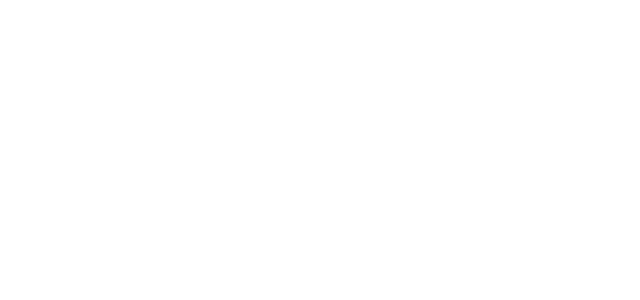
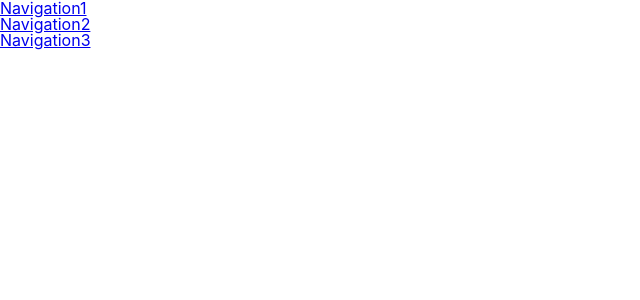
Before and after one commit to SaegesserSascha/navigation, a React (Create React App) app: page / in a window 1280 px wide. Shown: the top 300 px of the page, without its empty margins (0-640 px from the left). Built offline with nearby package versions, Linux system fonts and the light colour scheme.

Commit message:
Added navigation structure

```diff
--- a/package.json
+++ b/package.json
@@ -35,5 +35,8 @@
       "last 1 firefox version",
       "last 1 safari version"
     ]
+  },
+  "devDependencies": {
+    "dotenv": "^8.2.0"
   }
 }
--- a/src/App.css
+++ b/src/App.css
@@ -55,3 +55,7 @@
 	border-collapse: collapse;
 	border-spacing: 0;
 }
+
+/*******************
+CUSTOM
+********************/
--- a/src/App.js
+++ b/src/App.js
@@ -1,9 +1,44 @@
-import './App.css';
+import 'App.css';
+import {
+  BrowserRouter as Router,
+  Switch,
+  Route,
+  Redirect
+} from "react-router-dom";
+import Navbar from "components/navbar/Navbar";
+import routeConstants from "constants/routes";
+import Navigation1 from "pages/Navigation1";
+import Navigation2 from "pages/Navigation2";
+import Navigation3 from "pages/Navigation3";
+
+const {
+  NAVIGATION1,
+  NAVIGATION2,
+  NAVIGATION3
+} = routeConstants;
+
+const navItems = [NAVIGATION1, NAVIGATION2, NAVIGATION3];
 
 function App() {
   return (
-    <div className="App">
-    </div>
+    <Router>
+      <div className="App">
+        <Navbar navItems={navItems} />
+
+        <Switch>
+          <Route exact path={NAVIGATION1.route}>
+            <Navigation1 />
+          </Route>
+          <Route exact path={NAVIGATION2.route}>
+            <Navigation2 />
+          </Route>
+          <Route exact path={NAVIGATION3.route}>
+            <Navigation3 />
+          </Route>
+          <Redirect from="*" to="/" />
+        </Switch>
+      </div>
+    </Router>
   );
 }
 
--- /dev/null
+++ b/src/components/navbar/Navbar.js
@@ -0,0 +1,20 @@
+import React from "react";
+import PropTypes from "prop-types";
+import { Link } from "react-router-dom";
+
+export default function Navbar({ navItems }) {
+  return (
+    <nav>
+      <ul className="app-nav-list">
+        {navItems.map(navItem =>
+          <li className="app-nav-item">
+            <Link to={navItem.route}>{navItem.name}</Link>
+          </li>)}
+      </ul>
+    </nav>
+  )
+}
+
+Navbar.propTypes = {
+  navItems: PropTypes.arrayOf(PropTypes.string)
+};
--- /dev/null
+++ b/src/constants/routes.js
@@ -0,0 +1,14 @@
+export default Object.freeze({
+  NAVIGATION1: {
+    name: "Navigation1",
+    route: "/navigation1"
+  },
+  NAVIGATION2: {
+    name: "Navigation2",
+    route: "/navigation2"
+  },
+  NAVIGATION3: {
+    name: "Navigation3",
+    route: "/navigation3"
+  }
+});
--- /dev/null
+++ b/src/pages/Navigation1.js
@@ -0,0 +1,7 @@
+export default function Navigation1() {
+  return(
+    <div>
+      Navigation 1
+    </div>
+  );
+}
--- /dev/null
+++ b/src/pages/Navigation2.js
@@ -0,0 +1,7 @@
+export default function Navigation2() {
+  return(
+    <div>
+      Navigation 2
+    </div>
+  );
+}
--- /dev/null
+++ b/src/pages/Navigation3.js
@@ -0,0 +1,7 @@
+export default function Navigation3() {
+  return(
+    <div>
+      Navigation 3
+    </div>
+  );
+}
```
Also changed, not shown: src/components/navbar/style.css (added), src/screens/Home.js (added).
